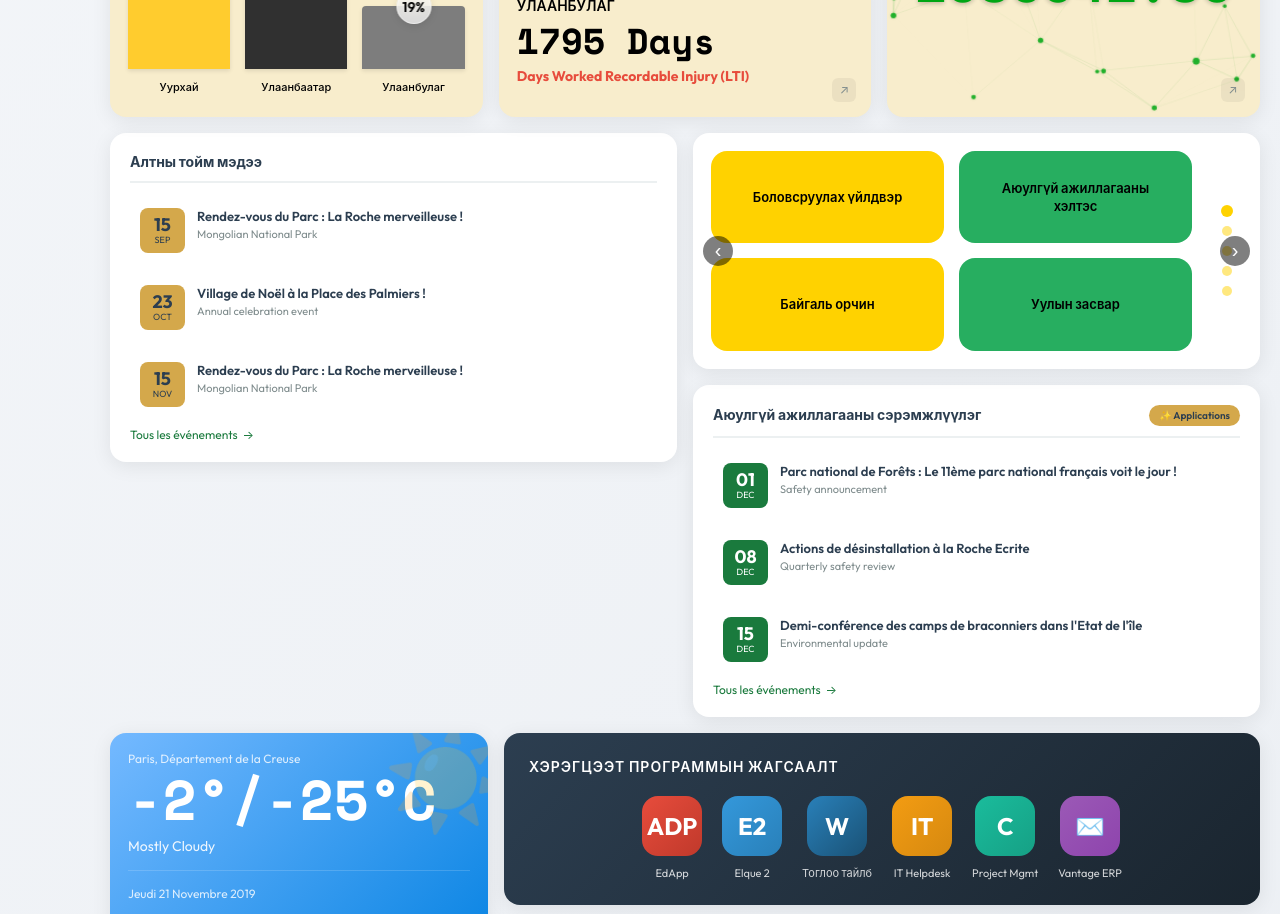
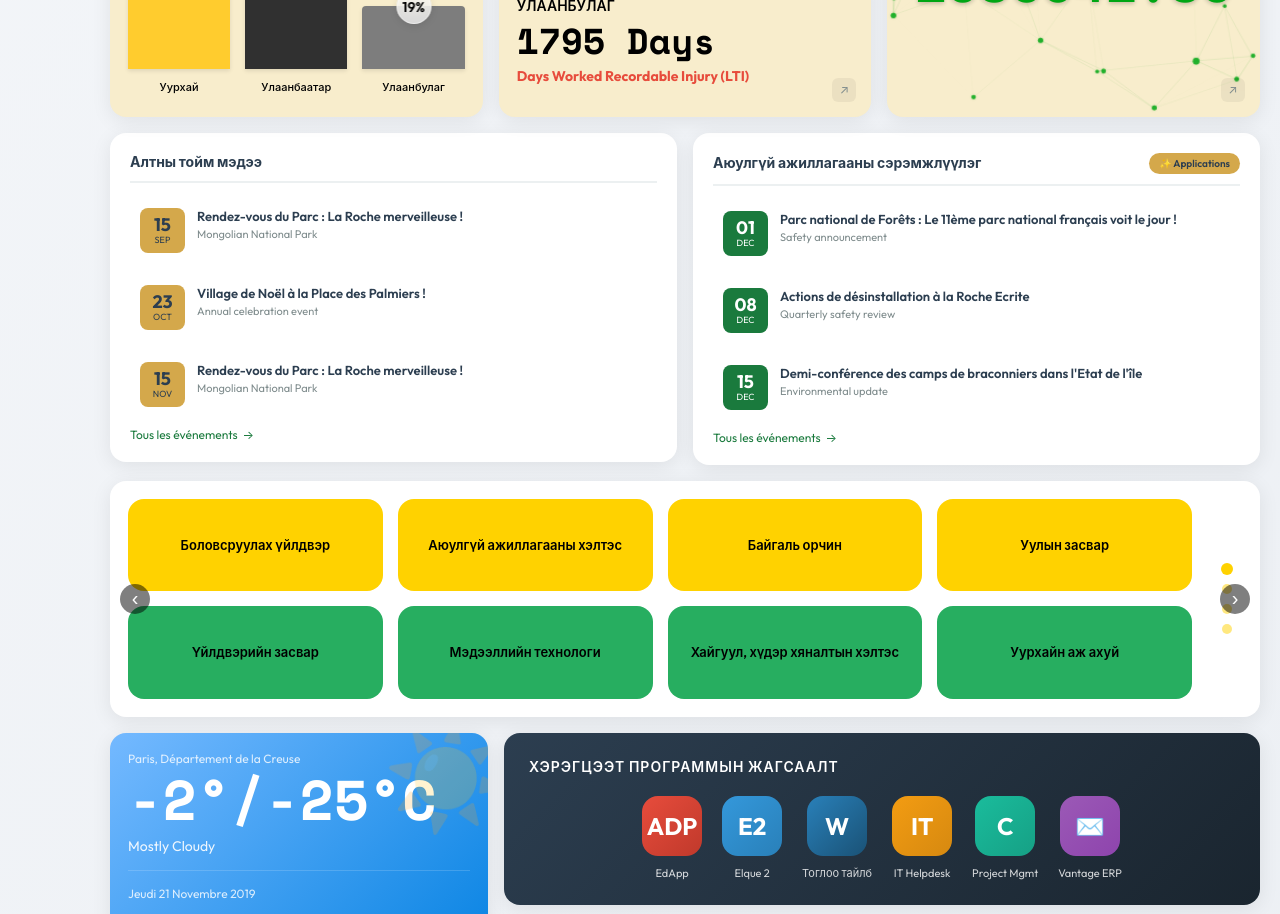
Before and after one commit to hodooniihoosonmantuu/project-cursor, a React (Vite) app: page / in a window 1280 px wide. Shown: the part 1180-2094 px from the top of the page. Built offline with nearby package versions, Linux system fonts and the light colour scheme.

Commit message:
Update DepartmentsWidget to show 8 blocks at once, scroll 4 at a time, and place it in its own row

```diff
--- a/src/App.css
+++ b/src/App.css
@@ -948,7 +948,7 @@ body {
 
 .departments-grid {
   display: grid;
-  grid-template-columns: repeat(2, 1fr);
+  grid-template-columns: repeat(4, 1fr);
   grid-template-rows: repeat(2, 1fr);
   gap: 15px;
   flex: 1;
--- a/src/App.jsx
+++ b/src/App.jsx
@@ -101,10 +101,12 @@ function App() {
               <NewsSection title="Алтны тойм мэдээ" variant="gold" />
             </div>
             <div className="center-column">
-              <DepartmentsWidget />
               <NewsSection title="Аюулгүй ажиллагааны сэрэмжлүүлэг" variant="safety" />
             </div>
           </div>
+
+          {/* Departments Row */}
+          <DepartmentsWidget />
 
           {/* Applications & Weather Row */}
           <div className="apps-weather-row">
--- a/src/components/DepartmentsWidget.jsx
+++ b/src/components/DepartmentsWidget.jsx
@@ -27,8 +27,9 @@ function DepartmentsWidget() {
     'Мэдээллийн аюулгүй байдлын хэлтэс'
   ]
 
-  const itemsPerPage = 4
-  const totalSlides = Math.ceil(departments.length / itemsPerPage)
+  const itemsVisible = 8 // Show 8 blocks at once
+  const itemsPerScroll = 4 // Scroll 4 blocks at a time
+  const totalSlides = Math.ceil((departments.length - itemsVisible) / itemsPerScroll) + 1
 
   useEffect(() => {
     if (linksRef.current) {
@@ -60,14 +61,21 @@ function DepartmentsWidget() {
   }
 
   const getCurrentDepartments = () => {
-    const start = currentSlide * itemsPerPage
-    return departments.slice(start, start + itemsPerPage)
+    const start = currentSlide * itemsPerScroll
+    const end = start + itemsVisible
+    // Handle wrapping for circular scroll
+    if (end > departments.length) {
+      return [
+        ...departments.slice(start),
+        ...departments.slice(0, end - departments.length)
+      ]
+    }
+    return departments.slice(start, end)
   }
 
-  // Color variants for alternating rows
+  // Color variants: top row yellow, bottom row green
   const getVariant = (index) => {
-    const globalIndex = currentSlide * itemsPerPage + index
-    return globalIndex % 2 === 0 ? 'yellow' : 'green'
+    return index < 4 ? 'yellow' : 'green'
   }
 
   return (
```
